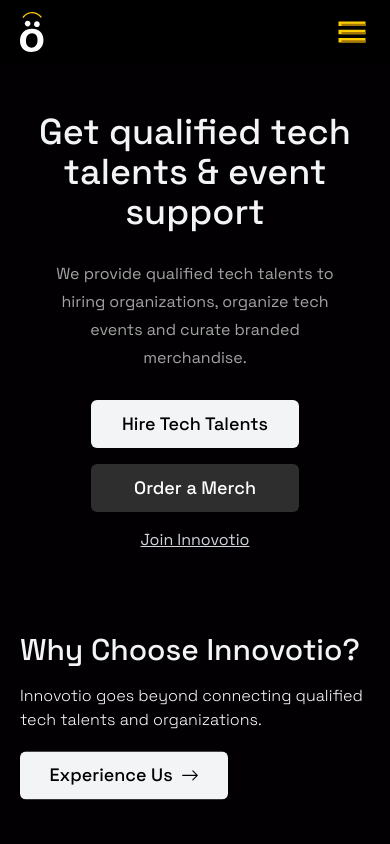
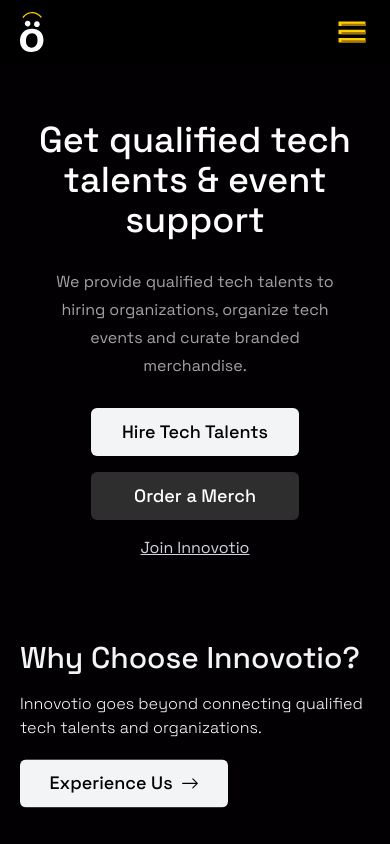
Before and after one commit to Innovotio/Innovotio-Website, a Next.js app: page / in a window 390 px wide. Shown: the top 844 px of the page. Built offline with nearby package versions, Linux system fonts and the light colour scheme.

Commit message:
fix: header padding

```diff
--- a/src/components/Header/Header.js
+++ b/src/components/Header/Header.js
@@ -6,12 +6,12 @@
   return (
     <>
       <div className="cursor-pointer">
-        <div className=" xl:pt-52 lg:pt-24 pt-12 px-5">
+        <div className=" xl:pt-52 lg:pt-24 pt-14 px-5">
           <div
             className="flex justify-center items-center px-4 flex-col text-center w-full"
             data-aos="fade-up"
           >
-            <h1 className="md:text-6xl lg:text-7xl text-4xl lg:max-w-4xl max-w-xl leading-10 font-medium text-gray-100">
+            <h1 className="md:text-6xl lg:text-7xl text-4xl lg:max-w-4xl max-w-xl leading-10 font-medium text-white">
               Get qualified tech talents & event support
             </h1>
             <p className=" md:text-xl max-w-md md:max-w-2xl leading-7 text-base px-4 lg:font-normal py-7 text-headerGrey">
```
